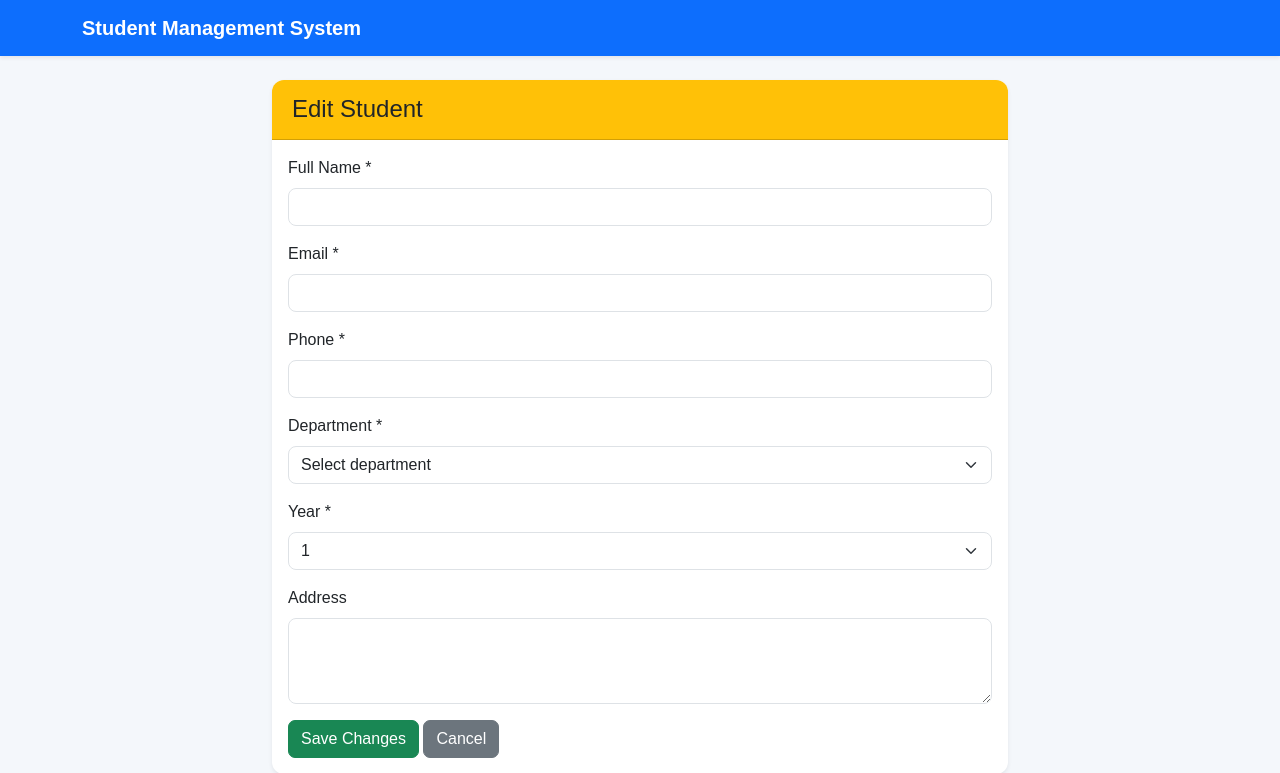
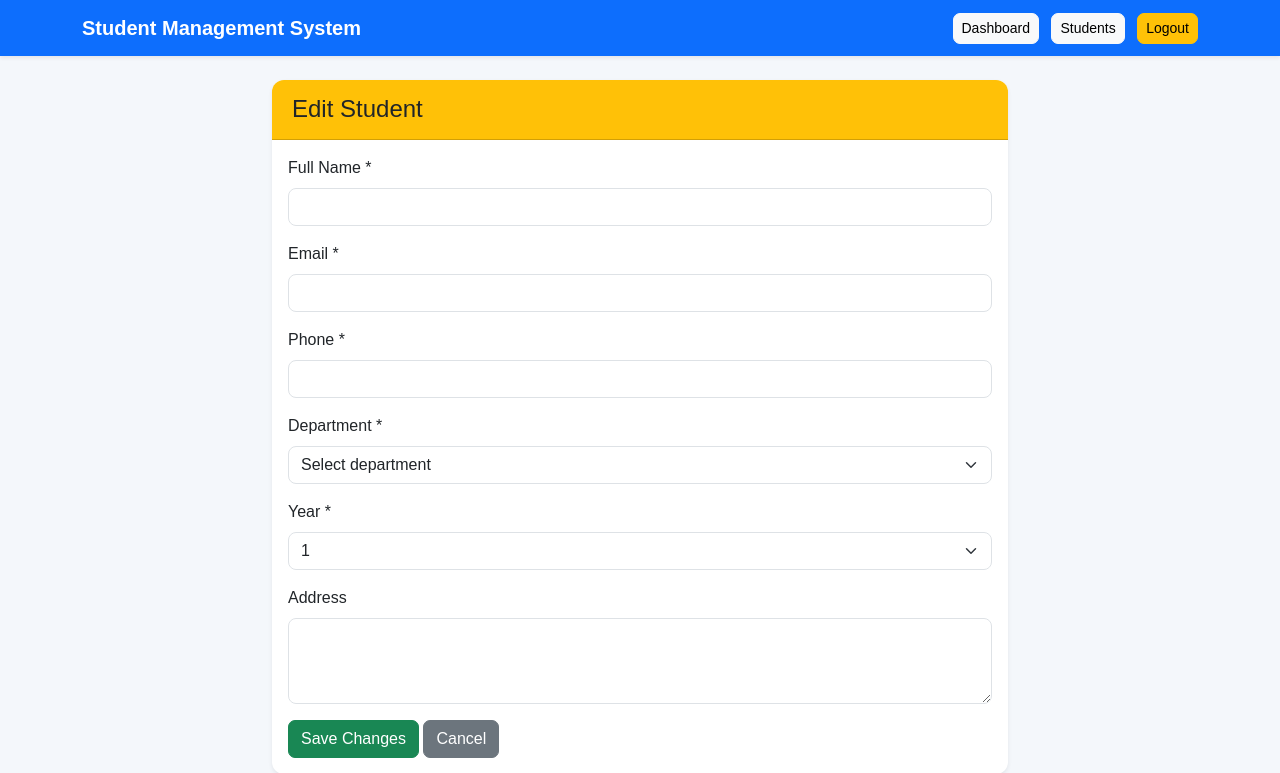
Before and after one commit to Madhushree-tech26/Student-management-system, a Python web app: template templates/edit.html in a window 1280 px wide. Shown: the top 773 px of the page. Run offline with Jinja, Linux system fonts and the light colour scheme; the template is opened without the code that fills it, so the values that code supplies are empty.

Commit message:
Update base.html

```diff
--- a/templates/base.html
+++ b/templates/base.html
@@ -23,6 +23,22 @@
             <a class="navbar-brand fw-bold" href="{{ url_for('index') }}">
                 Student Management System
             </a>
+            <div>
+            <a class="btn btn-light btn-sm me-2"
+               href="{{ url_for('dashboard') }}">
+                Dashboard
+            </a>
+
+            <a class="btn btn-light btn-sm me-2"
+               href="{{ url_for('students_page') }}">
+                Students
+            </a>
+
+            <a class="btn btn-warning btn-sm"
+               href="{{ url_for('logout') }}">
+                Logout
+            </a>
+        </div>
         </div>
     </nav>
 
```
